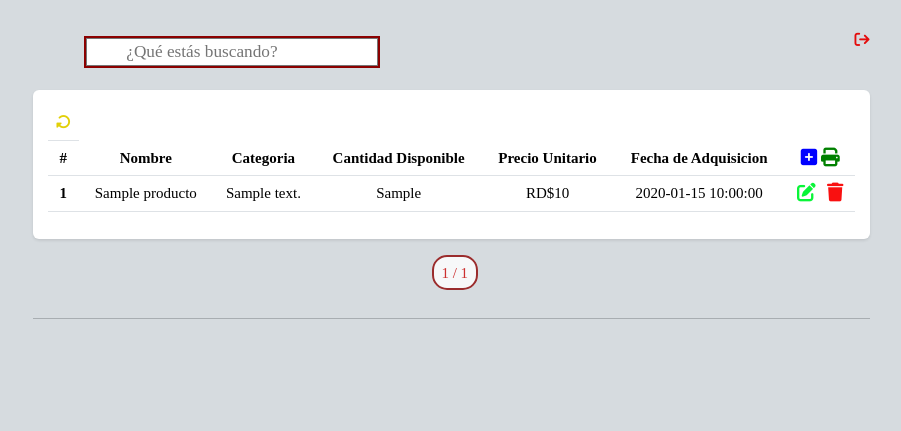
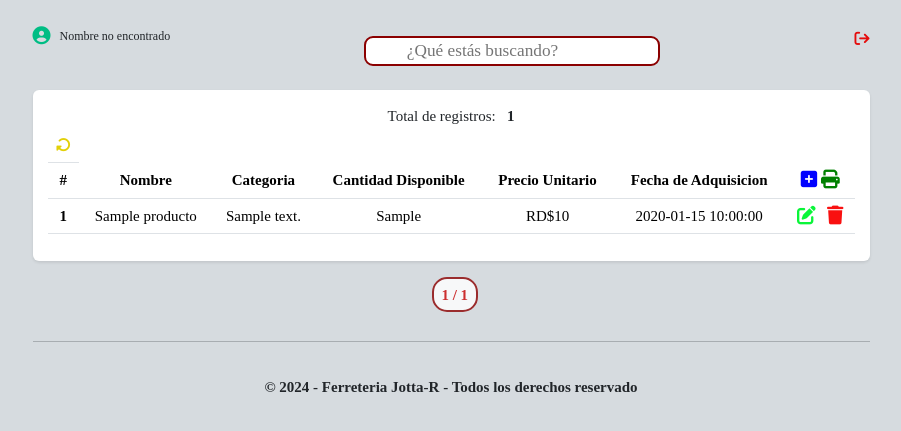
Before and after one commit to eduarprog/Inventario-online, a PHP site: page /home.php in a window 1280 px wide. Shown: the top 431 px of the page, without its empty margins (189-1090 px from the left). Run offline with PHP 8.4, Linux system fonts and the light colour scheme; the visitor is signed in with stand-in values (Sample User, id 1); tables that the repository leaves empty or names only in its code hold one stand-in row (values such as "Sample post"); some libraries are stand-ins or nearby versions.

Commit message:
5th Commit

```diff
--- a/create.php
+++ b/create.php
@@ -53,8 +53,8 @@ $sql = "INSERT INTO productos (nombre, descripcion, cantidad_disponible, precio_
     <label class="form-label"> Nombre</label>
     <input  name="nombre" required  class="form-control" value="<?php echo $nombre; ?>"  >
     <br>
-    <<label class="form-label">Categoría</label>
-    <select class="form-select" name="descripcion">
+    <label class="form-label">Categoría</label>
+    <select required class="form-select" name="descripcion">
         <option value="" <?php echo isset($descripcion) && $descripcion == '' ? 'selected' : ''; ?>Categorias</option>
         <option value="Hogar" <?php echo isset($descripcion) && $descripcion == 'Hogar' ? 'selected' : ''; ?>>Hogar</option>
         <option value="Plomeria" <?php echo isset($descripcion) && $descripcion == 'Plomeria' ? 'selected' : ''; ?>>Plomería</option>
--- a/delete.php
+++ b/delete.php
@@ -8,7 +8,7 @@ if (isset($_GET["id"]) ){
 $sql = "DELETE FROM productos WHERE id=$id";
 $conection->query($sql);
 
-header("locatio: home.php");
+header("location: home.php");
 exit;
 
 }
--- a/edit.php
+++ b/edit.php
@@ -48,6 +48,9 @@ if ($_SERVER['REQUEST_METHOD'] == 'GET'){
 
 
     $result = $conection->query($sql);
+
+    header("location: home.php");
+exit;
 
 }
 
--- a/home.php
+++ b/home.php
@@ -5,9 +5,9 @@ if(!isset($_SESSION["usuario"])) {
     exit();
 }
 ?>
+
 <!DOCTYPE html>
 <html lang="en">
-
 <head>
     <meta charset="UTF-8">
     <meta name="viewport" content="width=device-width, initial-scale=1.0">
@@ -74,29 +74,68 @@ if(!isset($_SESSION["usuario"])) {
   border-radius: 20px;
         }
     .search .search-input {
-    padding: 0 53px;
+    padding: 0 54px;
     caret-color: #000;
     font-size: 23px;
     font-weight: 300;
-    color: black;
     transition: width 0.3s linear;
+    border-radius: 12px;
+    border: 3px solid darkred;
 }
     </style>
 </head>
+<?php
+require_once 'conection.php';
+// Verificar si el usuario está autenticado
+if(isset($_SESSION["usuario"])) {
+    $user = $_SESSION["usuario"];
+    // Realizar una consulta para obtener el nombre del usuario
+    $conection = conection(); // Establecer la conexión
+
+    $sql = "SELECT nombre FROM usuario WHERE user = '$user'";
+    $resultado = $conection->query($sql);
+
+    if($resultado->num_rows > 0) {
+        $usuario = $resultado->fetch_assoc();
+        $nombre = $usuario["nombre"];
+    } else {
+        // Si no se encuentra el usuario en la base de datos, maneja el error adecuadamente
+        $nombre = "Nombre no encontrado";
+    }
+} else {
+    // Si no hay sesión iniciada, redirigir al login
+    header("Location: login.php");
+    exit();
+}
+
+$por_pagina = 10;
+
+$sql_total = "SELECT COUNT(*) AS total FROM productos";
+      $result_total = $conection->query($sql_total);
+      if ($result_total) {
+          $row_total = $result_total->fetch_assoc();
+          $total_registros = $row_total['total'];
+          $total_paginas = ceil($total_registros / $por_pagina);
+      } else {
+          die("Error al obtener el total de registros: " . $conection->error);
+      }
+?>
 <body>
     <div class="fijo">
         <nav class="navbar navbar-expand-lg navbar-dark bg-" style="background-color: #D6DBDF;">
             <li class="nav-link" data-bs-toggle="tooltip" data-bs-placement="top" title="Ferreteria Jotta-R">
             </li>
             <div class="container">
+          <h6 style="cursor: pointer;" title="Usuario conectado" ><i class="fa-solid fa-circle-user fa-xl"
+                                style="color: #00bd84;"></i> &nbsp; <?php echo $nombre ?></h6>
             <form class="d-flex" id="form2" name="form2"  method="POST">
     <div class="container mt-4">
         <div class="row d-flex justify-content-center">
             <div class="col-md-9">
                 <div class="1card p-2 mt-2">
                     <div class="d-flex justify-content-center px-5">
-                        <div class="search" style="border: 3px solid darkred ">
-                         <input   type="search"  class="search-input" name="buscar" placeholder="¿Qué estás buscando?">
+                        <div class="search">
+                         <input title="Busca un producto"  type="search"  class="search-input" name="buscar" placeholder="¿Qué estás buscando?">
                             <br>
                         </div>
                     </div>
@@ -120,6 +159,7 @@ if(!isset($_SESSION["usuario"])) {
             <table class="table">
                 <thead>
                     <!-- <a href="home.php"> <i class="fa-solid fa-rotate-right"></i></a> --->
+             Total de registros: <b> &nbsp; <?php echo $total_registros ?> </>
                     <tr>
                         <th scope="col">
                             <a href="home.php" title="Actualizar" ><i class="fa-solid fa-rotate-right fa-spin-pulse" style="color: #e2d008;"></i></a>
@@ -132,14 +172,15 @@ if(!isset($_SESSION["usuario"])) {
                         <th scope="col">Cantidad Disponible</th>
                         <th scope="col">Precio Unitario</th>
                         <th scope="col">Fecha de Adquisicion</th>
+
                         <th scope="col"><a title="Agregar" href="create.php" ><i class="fa-solid fa-square-plus fa-lg" style="color: blue;"></i></a>&nbsp;<a title="Exportar EXCEL" href="excel.php" ><i class="fa-solid fa-print fa-lg" style="color: green;"></i></a></th>
                     </tr>
                 </thead>
                 <tbody>
                 <?php
-require 'conection.php';
+require_once 'conection.php';
 $conection = conection();
-$por_pagina = 2;
+$por_pagina = 10;
 
 $pagina = isset($_GET['pagina']) ? $_GET['pagina'] : 1;
 $empieza = ($pagina - 1) * $por_pagina;
@@ -158,10 +199,6 @@ if (!empty($_POST['buscar'])) {
 
 $stmt->execute();
 $result = $stmt->get_result();
-
-
-
-
 
 while($row =  $result->fetch_assoc()){
     echo "
@@ -201,7 +238,7 @@ while($row =  $result->fetch_assoc()){
               echo $row['Nombre'] . "<br>";
           }
       } else {
-          echo "No se encontraron resultados.";
+          echo "<br>No se encontraron resultados. :/ <br>";
       }
 
       // Paginación
@@ -213,7 +250,8 @@ while($row =  $result->fetch_assoc()){
       if ($pagina < $total_paginas) {
           echo "<a title='Siguiente' class='aa' style='margin-left: 10px' href='home.php?pagina=" . ($pagina + 1) . "'>" . '<i class="fa-solid fa-chevron-up fa-rotate-90 fa-lx" style="color: #CA0403;"></i>' . "</a>";
       }
-      echo "<br><br><hr><h5 style='color:#fff'><br><br></h5>";
+      echo "<br><br><hr><br> &copy; 2024 - <b>Ferreteria Jotta-R</b> - Todos los derechos reservado";
+
 
       // Cerrar la declaración y la conexión
       if ($stmt) {
@@ -222,7 +260,5 @@ while($row =  $result->fetch_assoc()){
       $conection->close();
       ?>
 
-
 </body>
-
 </html>
--- a/login.php
+++ b/login.php
@@ -17,6 +17,7 @@ if(isset($_SESSION["usuario"])) {
     <script src="https://cdn.jsdelivr.net/npm/bootstrap@5.3.3/dist/js/bootstrap.bundle.min.js" integrity="sha384-YvpcrYf0tY3lHB60NNkmXc5s9fDVZLESaAA55NDzOxhy9GkcIdslK1eN7N6jIeHz" crossorigin="anonymous"></script>
     <link rel="stylesheet" href="style.css">
     <title> Login</title>
+    <link rel=" shorcut icon" href="img/logob2.png">
 </head>
 <b>
     <div class="container">
@@ -33,8 +34,7 @@ if(isset($_SESSION["usuario"])) {
     <label class="form-label"><i class="fa-solid fa-lock fa-2xs "></i> &nbsp; Contraseña</label>
     <input name="contraseña" id="contraseña"  required  class="form-control" id="exampleInputEmail1" aria-describedby="emailHelp">
     <br>
-    <button type="submit" title="Entrar" style="background-color: #34495E;" class="btn btn"><i class="fa-solid fa-arrow-right fa-2xs"></i></button>
-    </form>
+    <button type="submit" title="Entrar" style="background-color: #34495E;" class="btn btn"><i class="fa-solid fa-arrow-right fa-2xs" style="color: white;"></i></button>
   </div>
 </div>
 </div>
```
